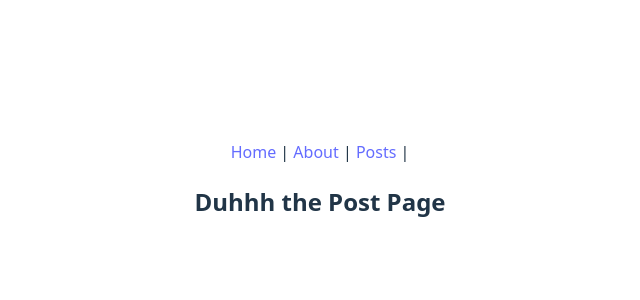
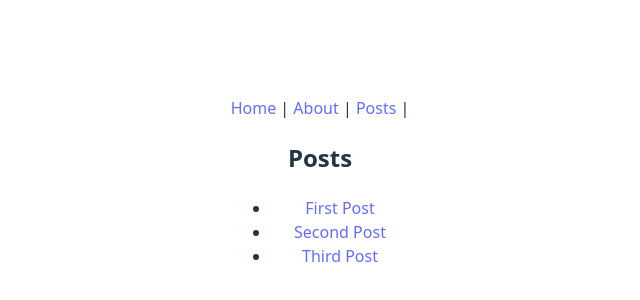
Before and after one commit to MaryAkussah/react-core-week4, a React (Vite) app: page /posts in a window 1280 px wide. Shown: the part 210-510 px from the top of the page, without its empty margins (320-960 px from the left). Built offline with nearby package versions, Linux system fonts and the light colour scheme.

Commit message:
Dynamic routes with useParams

```diff
--- a/src/App.tsx
+++ b/src/App.tsx
@@ -2,6 +2,7 @@ import {Routes, Route, Link} from 'react-router-dom';
 import Home from './pages/Home';
 import About from './pages/About';
 import Posts from './pages/Posts';
+import PostDetails from "./pages/PostDetails";
 import './App.css'
 
 function App() {
@@ -17,6 +18,8 @@ function App() {
       <Route path='/' element={<Home />} />
       <Route path='/about' element={<About />} />
       <Route path='/posts' element={<Posts />} />
+      <Route path="/posts/:id" element={<PostDetails />} />
+
     </Routes>
    </div>
   )
--- /dev/null
+++ b/src/pages/PostDetails.tsx
@@ -0,0 +1,14 @@
+import { useParams } from "react-router-dom";
+
+function PostDetails() {
+  const { id } = useParams();
+
+  return (
+    <div>
+      <h2>Post Details</h2>
+      <p>Post ID: {id}</p>
+    </div>
+  );
+}
+
+export default PostDetails;
--- a/src/pages/Posts.tsx
+++ b/src/pages/Posts.tsx
@@ -1,6 +1,24 @@
+import { Link } from "react-router-dom";
+
+const posts = [
+  { id: 1, title: "First Post" },
+  { id: 2, title: "Second Post" },
+  { id: 3, title: "Third Post" },
+];
+
 function Posts() {
-    return (
-        <h2>Duhhh the Post Page</h2>
-    )
+  return (
+    <div>
+      <h2>Posts</h2>
+      <ul>
+        {posts.map((post) => (
+          <li key={post.id}>
+            <Link to={`/posts/${post.id}`}>{post.title}</Link>
+          </li>
+        ))}
+      </ul>
+    </div>
+  );
 }
+
 export default Posts;
```
